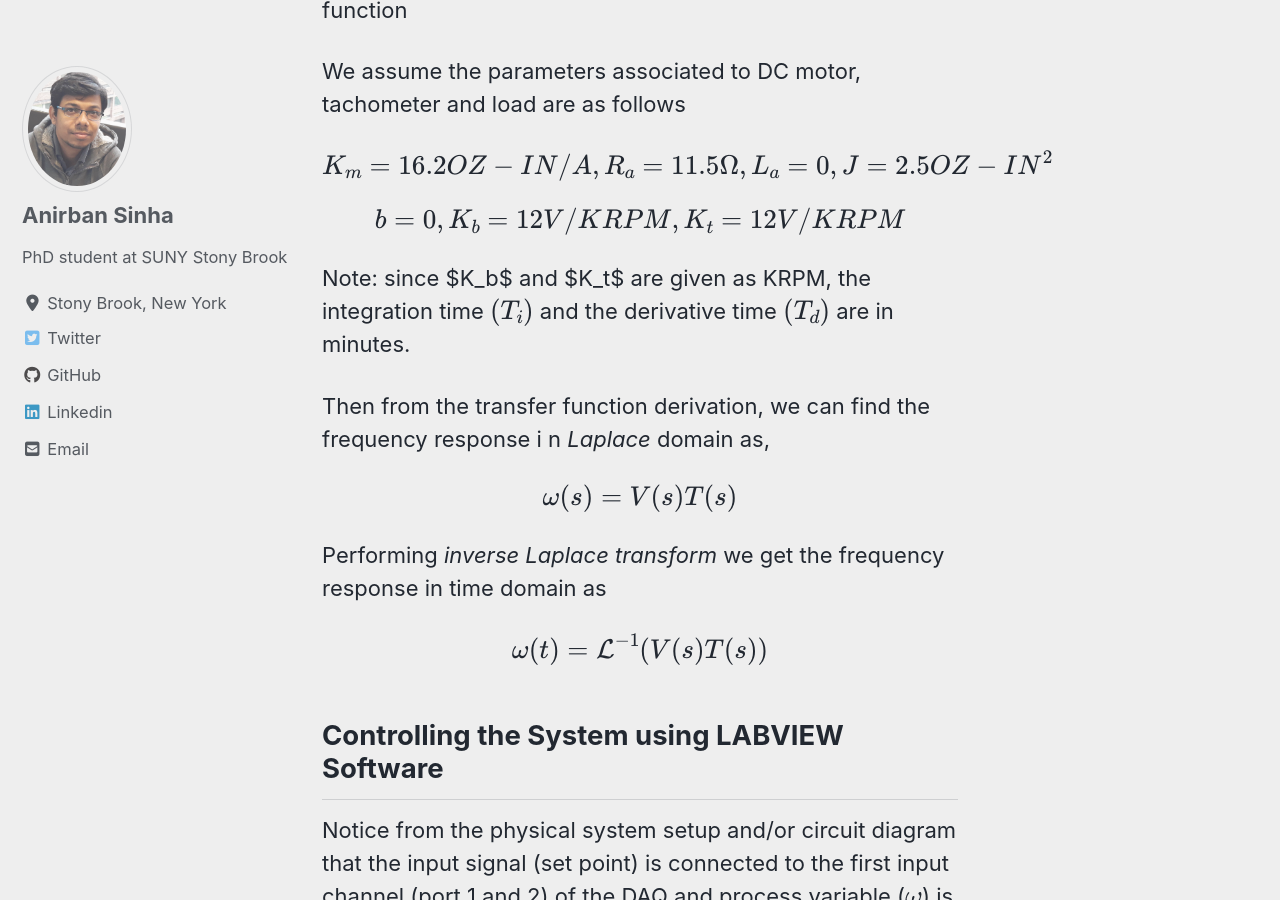
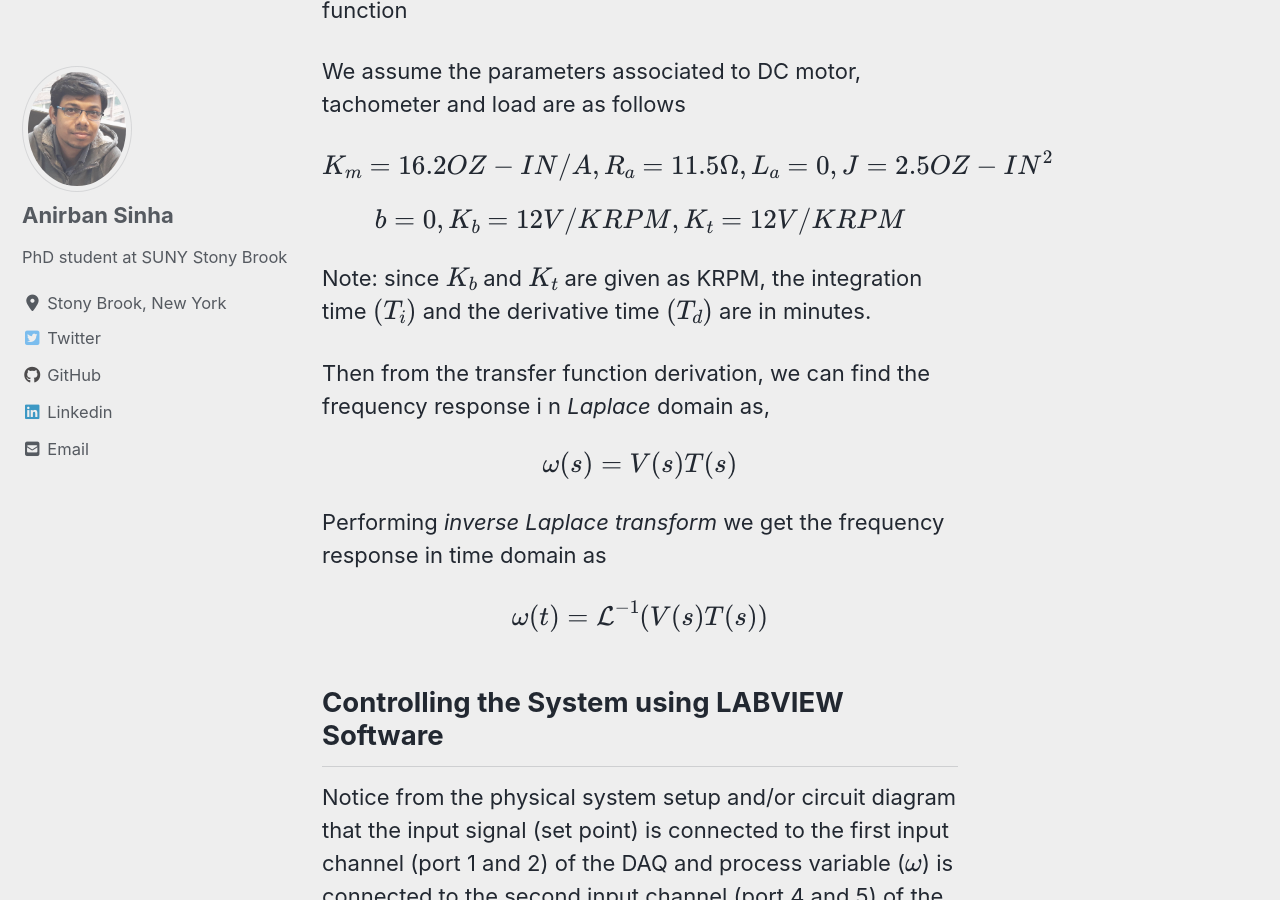
Before and after one commit to mattsinbot/mattsinbot.github.io, a Jekyll site: the page built from _posts/2019-12-3-PID.md, in a window 1280 px wide and 900 px high, scrolled down 2997 px. Built offline with Jekyll 4.4.1, drawn with Linux system fonts in a browser that asks for light colours; cached includes are drawn as plain includes; nearby versions of some CDN libraries; formulas are drawn with MathJax 3; comment, search, counter and statistics services are not loaded.

Commit message:
Update 2019-12-3-PID.md

```diff
--- a/_posts/2019-12-3-PID.md
+++ b/_posts/2019-12-3-PID.md
@@ -38,7 +38,7 @@ $$K_m = 16.2 OZ-IN/A, R_a = 11.5 \Omega, L_a = 0, J = 2.5 OZ-IN^2$$
 
 $$b = 0, K_b = 12V/KRPM, K_t = 12V/KRPM$$
 
-Note: since $K_b$ and $K_t$ are given as KRPM, the integration time $$(T_i)$$ and the derivative time $$(T_d)$$ are in minutes.
+Note: since $$K_b$$ and $$K_t$$ are given as KRPM, the integration time $$(T_i)$$ and the derivative time $$(T_d)$$ are in minutes.
 
 Then from the transfer function derivation, we can find the frequency response i n *Laplace* domain as,
 
```
